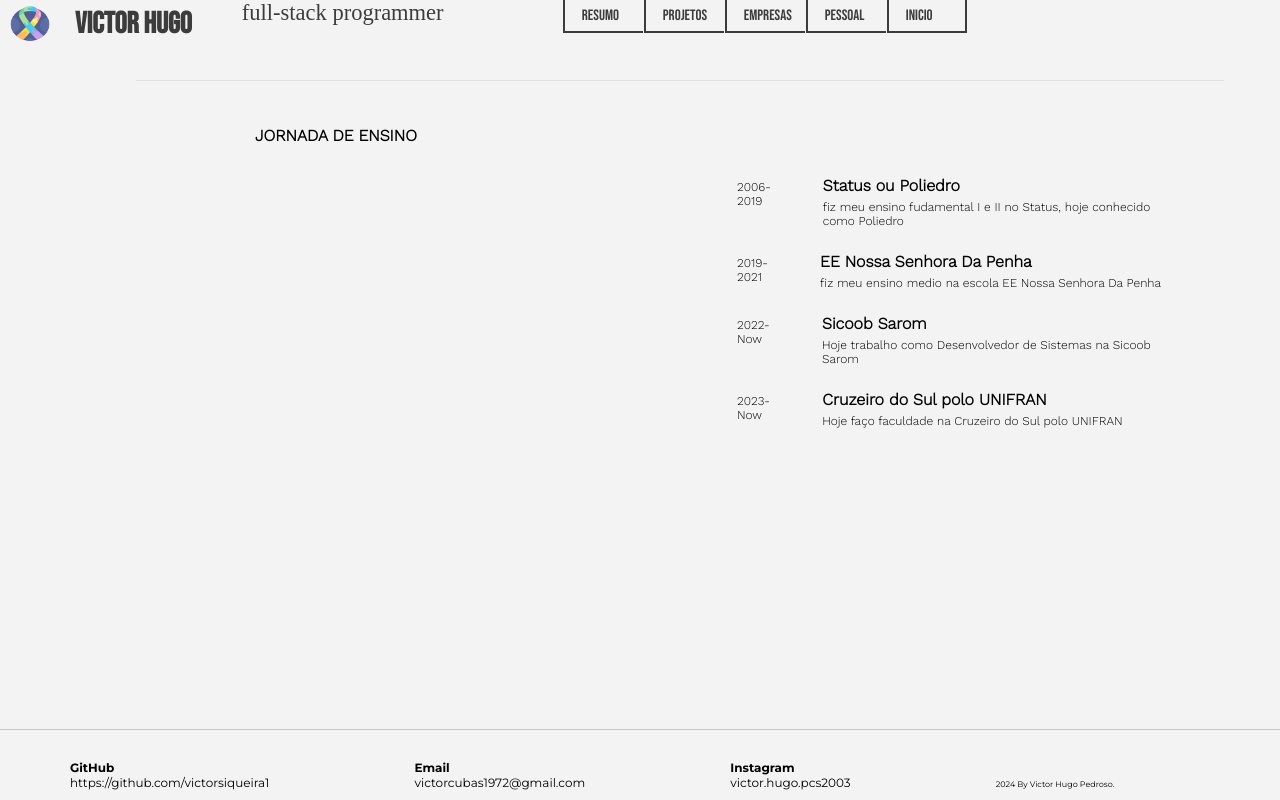
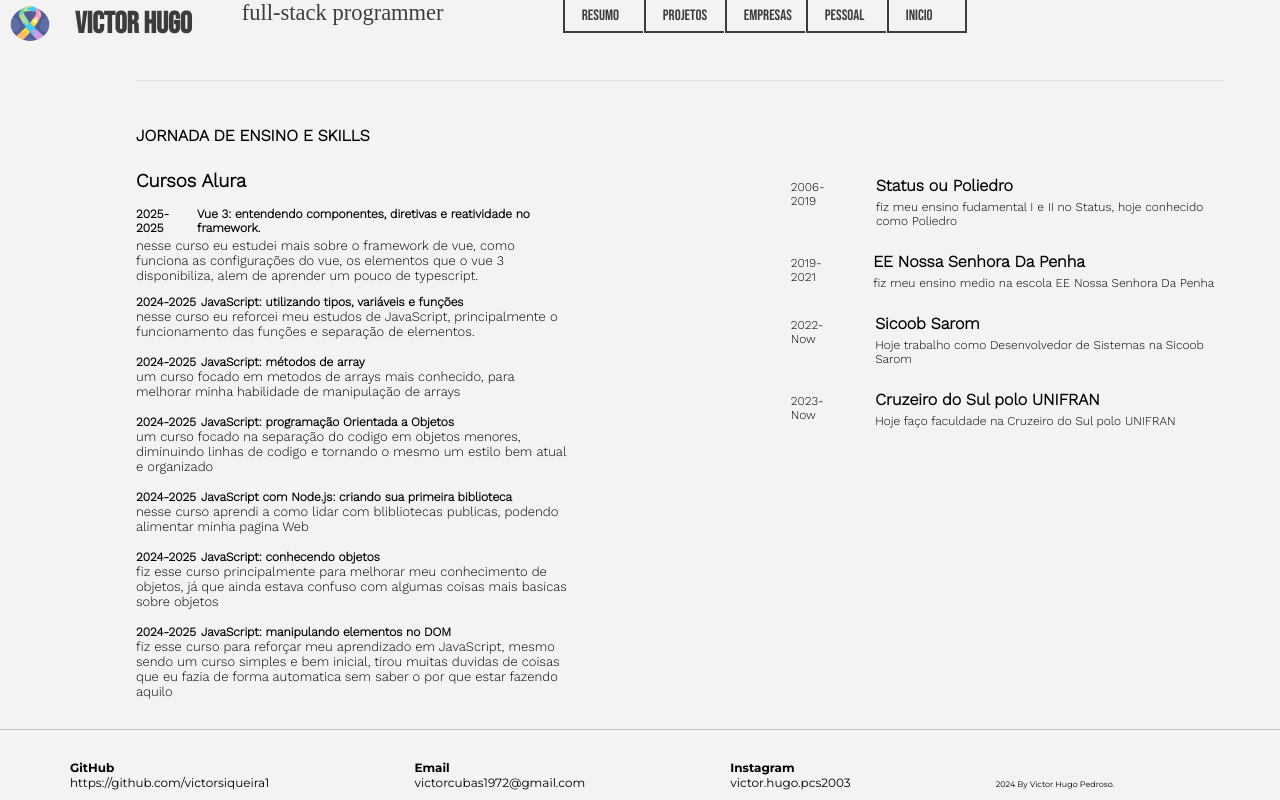
Before and after one commit to victorsiqueira1/trabalhoEscolar, a Vue app: page /resume in a window 1280 px wide. Built offline with nearby package versions, Linux system fonts and the light colour scheme; a web font is replaced by a local one.

Commit message:
arrumando skills

```diff
--- a/src/views/Hello.vue
+++ b/src/views/Hello.vue
@@ -2,7 +2,107 @@
   <div class="meio">
     <transition name="toast">
       <div class="container" v-show="showtoast">
-        <h4 style="padding-top: 25px">JORNADA DE ENSINO</h4>
+        <div class="skills">
+          <h4 class="skills_titulo">JORNADA DE ENSINO E SKILLS</h4>
+          <div class="skills_cursosUM">
+            <h3 style="padding-bottom: 15px">Cursos Alura</h3>
+            <nav class="skills_cursosUM letrapeq" style="display: flex; font-weight: 600">
+              2025-2025
+              <p style="padding-left: 5px; font-weight: 600">
+                Vue 3: entendendo componentes, diretivas e reatividade no framework.
+              </p>
+            </nav>
+            <div class="skills_cursosUM_resumo">
+              <nav style="font-size: 13px">
+                nesse curso eu estudei mais sobre o framework de vue, como funciona as configurações
+                do vue, os elementos que o vue 3 disponibiliza, alem de aprender um pouco de
+                typescript.
+              </nav>
+            </div>
+          </div>
+          <div class="skills_cursosDOIS">
+            <nav class="skills_cursosDOISM letrapeq" style="display: flex; font-weight: 600">
+              2024-2025
+              <p style="padding-left: 5px; font-weight: 600">
+                JavaScript: utilizando tipos, variáveis e funções
+              </p>
+            </nav>
+            <div class="skills_cursosDOIS_resumo">
+              <nav style="font-size: 13px">
+                nesse curso eu reforcei meu estudos de JavaScript, principalmente o funcionamento
+                das funções e separação de elementos.
+              </nav>
+            </div>
+          </div>
+          <div class="skills_cursosTRES">
+            <nav class="skills_cursosTRES letrapeq" style="display: flex; font-weight: 600">
+              2024-2025
+              <p style="padding-left: 5px; font-weight: 600">JavaScript: métodos de array</p>
+            </nav>
+            <div class="skills_cursosTRES_resumo">
+              <nav style="font-size: 13px">
+                um curso focado em metodos de arrays mais conhecido, para melhorar minha habilidade
+                de manipulação de arrays
+              </nav>
+            </div>
+          </div>
+          <div class="skills_cursosQUATRO">
+            <nav class="skills_cursosQUATRO letrapeq" style="display: flex; font-weight: 600">
+              2024-2025
+              <p style="padding-left: 5px; font-weight: 600">
+                JavaScript: programação Orientada a Objetos
+              </p>
+            </nav>
+            <div class="skills_cursosQUATRO_resumo">
+              <nav style="font-size: 13px">
+                um curso focado na separação do codigo em objetos menores, diminuindo linhas de
+                codigo e tornando o mesmo um estilo bem atual e organizado
+              </nav>
+            </div>
+          </div>
+          <div class="skills_cursosCINCO">
+            <nav class="skills_cursosCINCO letrapeq" style="display: flex; font-weight: 600">
+              2024-2025
+              <p style="padding-left: 5px; font-weight: 600">
+                JavaScript com Node.js: criando sua primeira biblioteca
+              </p>
+            </nav>
+            <div class="skills_cursosCINCO_resumo">
+              <nav style="font-size: 13px">
+                nesse curso aprendi a como lidar com blibliotecas publicas, podendo alimentar minha
+                pagina Web
+              </nav>
+            </div>
+          </div>
+          <div class="skills_cursosSEIS">
+            <nav class="skills_cursosSEIS letrapeq" style="display: flex; font-weight: 600">
+              2024-2025
+              <p style="padding-left: 5px; font-weight: 600">JavaScript: conhecendo objetos</p>
+            </nav>
+            <div class="skills_cursosSEIS_resumo">
+              <nav style="font-size: 13px">
+                fiz esse curso principalmente para melhorar meu conhecimento de objetos, já que
+                ainda estava confuso com algumas coisas mais basicas sobre objetos
+              </nav>
+            </div>
+          </div>
+          <div class="skills_cursosSETE">
+            <nav class="skills_cursosSETE letrapeq" style="display: flex; font-weight: 600">
+              2024-2025
+              <p style="padding-left: 5px; font-weight: 600">
+                JavaScript: manipulando elementos no DOM
+              </p>
+            </nav>
+            <div class="skills_cursosSETE_resumo">
+              <nav style="font-size: 13px">
+                fiz esse curso para reforçar meu aprendizado em JavaScript, mesmo sendo um curso
+                simples e bem inicial, tirou muitas duvidas de coisas que eu fazia de forma
+                automatica sem saber o por que estar fazendo aquilo
+              </nav>
+            </div>
+          </div>
+        </div>
+
         <div class="ensinos">
           <div class="quadrad">
             <p class="letrapeq" style="padding-top: 9px">2006-2019</p>
@@ -59,19 +159,50 @@ onMounted(() => {
 <style scoped>
 .container {
   width: 100%;
+  height: 37rem;
   display: flex;
   flex-direction: row;
   align-items: normal;
-  gap: 300px;
+  gap: 200px;
   font-family: 'Work Sans', sans-serif;
   font-optical-sizing: auto;
   font-weight: 300;
   font-style: normal;
-  padding-left: 70px;
   padding-bottom: 20px;
   padding-top: 20px;
   border-top: 1px solid #e2e2e2;
   justify-content: center;
+}
+
+.skills {
+  width: 100%;
+}
+
+.skills_titulo {
+  padding-top: 25px;
+  padding-bottom: 25px;
+}
+.skills_cursosUM_resumo {
+  padding-top: 3px;
+  padding-bottom: 4px;
+}
+.skills_cursosDOIS {
+  padding-top: 8px;
+}
+.skills_cursosTRES {
+  padding-top: 8px;
+}
+.skills_cursosQUATRO {
+  padding-top: 8px;
+}
+.skills_cursosCINCO {
+  padding-top: 8px;
+}
+.skills_cursosSEIS {
+  padding-top: 8px;
+}
+.skills_cursosSETE {
+  padding-top: 8px;
 }
 .meio {
   width: 85%;
@@ -124,6 +255,7 @@ onMounted(() => {
 .letrapeq {
   font-size: 12px;
 }
+
 @media screen and (min-width: 610px) and (max-width: 1023px) {
   .ensinos {
     display: flex;
```
